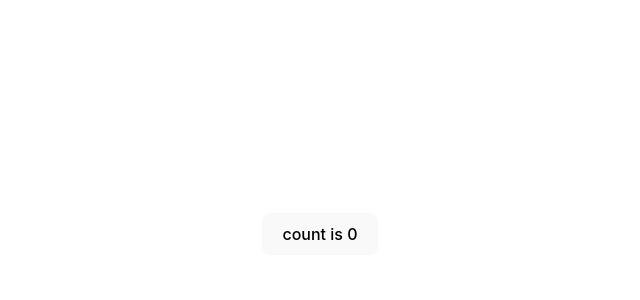
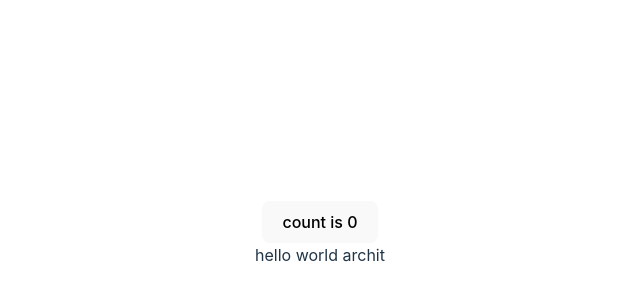
Before and after one commit to Archit669/test-vite-project, a React (Vite) app: page / in a window 1280 px wide. Shown: the part 166-466 px from the top of the page, without its empty margins (320-960 px from the left). Built offline with nearby package versions, Linux system fonts and the light colour scheme.

Commit message:
Update App.jsx

```diff
--- a/src/App.jsx
+++ b/src/App.jsx
@@ -13,6 +13,7 @@ function App() {
           count is {count}
         </button>
 
+        <div> hello world archit</div>
       </div>
     </>
   )
```
